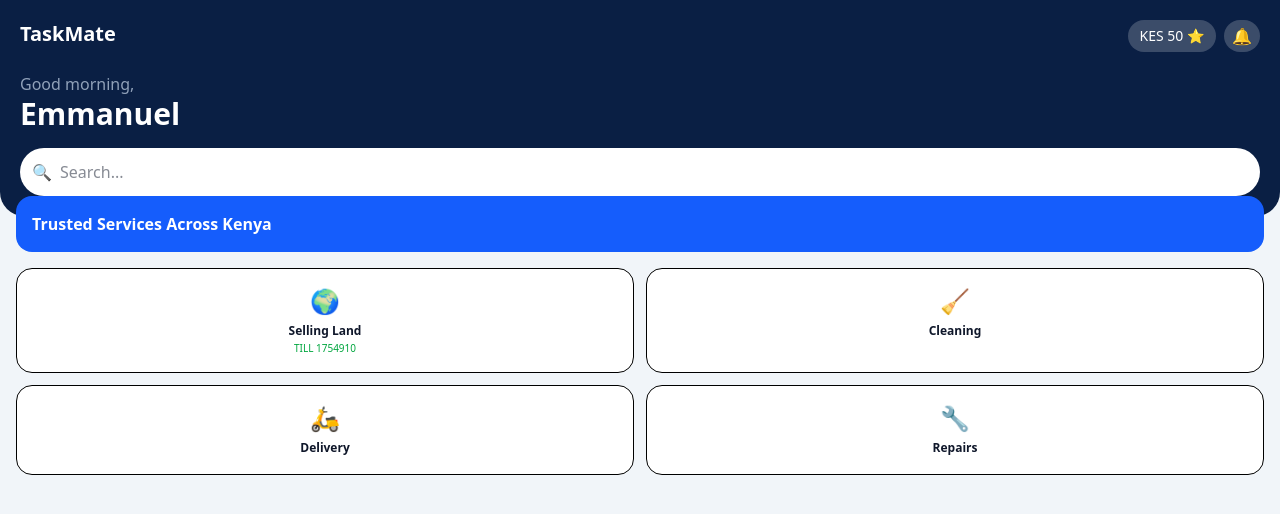
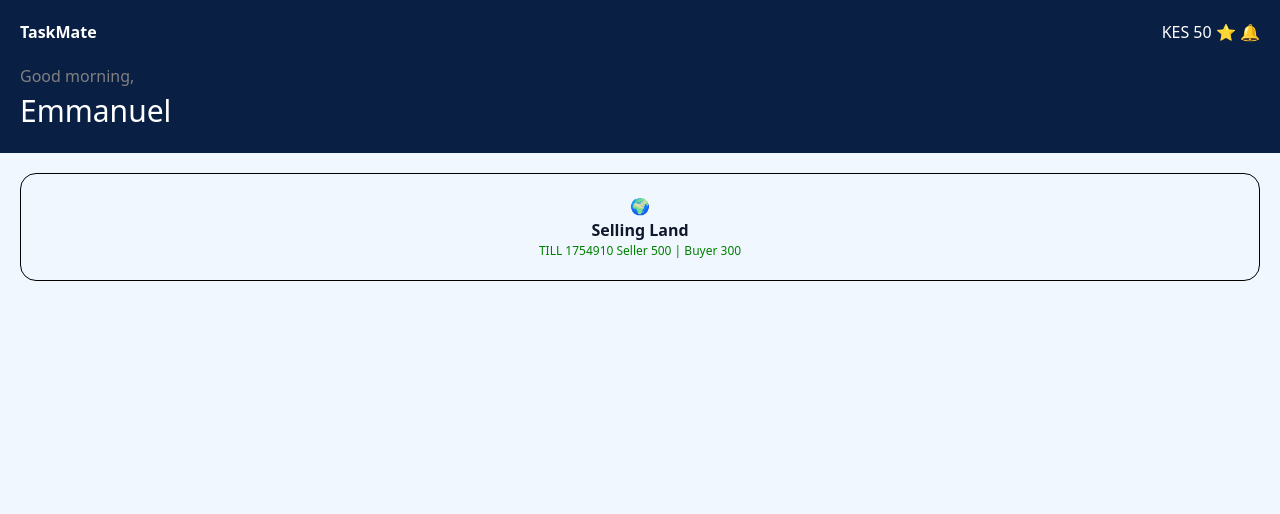
Before and after one commit to njoguemmanuel04-lgtm/taskmate, a Next.js app: page / in a window 1280 px wide. Shown: the top 514 px of the page. Built offline with nearby package versions, Linux system fonts and the light colour scheme.

Commit message:
Update page.tsx

```diff
--- a/app/page.tsx
+++ b/app/page.tsx
@@ -1,38 +1,21 @@
 "use client";
-import { useState } from "react";
 export default function Page(){
-const [q,setQ]=useState("");
-return (
-<div className="bg-slate-100 min-h-screen pb-20">
-<div className="bg-[#0a1f44] p-5 rounded-b-3xl">
-<div className="flex justify-between">
-<b className="text-white text-xl">TaskMate</b>
-<div className="flex gap-2">
-<button onClick={()=>location.href="/subscription"} className="bg-white/20 text-white rounded-full px-3 py-1 text-sm">KES 50 ⭐</button>
-<span className="bg-white/20 rounded-full px-2 py-1">🔔</span>
+return(
+<div>
+<div style={{background:"#0a1f44",padding:20}}>
+<div style={{display:"flex",justifyContent:"space-between"}}>
+<b style={{color:"white"}}>TaskMate</b>
+<button style={{color:"white"}}>KES 50 ⭐ 🔔</button>
 </div>
+<p style={{color:"gray",marginTop:20}}>Good morning,</p>
+<h1 style={{color:"white",fontSize:30}}>Emmanuel</h1>
 </div>
-<p className="text-slate-400 mt-5">Good morning,</p>
-<h1 className="text-white text-3xl font-bold">Emmanuel</h1>
-<div className="bg-white rounded-full p-3 flex gap-2 mt-4">
-<span>🔍</span>
-<input value={q} onChange={e=>setQ(e.target.value)} placeholder="Search..." className="flex-1 outline-none"/>
+<div style={{padding:20}}>
+<div onClick={()=>location.href="/land"} style={{border:"1px solid black",padding:20,borderRadius:16,textAlign:"center"}}>
+<div>🌍</div>
+<b>Selling Land</b>
+<div style={{color:"green",fontSize:12}}>TILL 1754910 Seller 500 | Buyer 300</div>
 </div>
-</div>
-
-<div className="bg-blue-600 -mt-5 mx-4 rounded-2xl p-4 text-white">
-<b>Trusted Services Across Kenya</b>
-</div>
-
-<div className="grid grid-cols-2 gap-3 p-4">
-<div onClick={()=>location.href="/land"} className="bg-white rounded-2xl p-4 text-center border border-black">
-<div className="text-2xl">🌍</div>
-<b className="text-xs">Selling Land</b>
-<div className="text-[10px] text-green-600">TILL 1754910</div>
-</div>
-<div className="bg-white rounded-2xl p-4 text-center border border-black"><div className="text-2xl">🧹</div><b className="text-xs">Cleaning</b></div>
-<div className="bg-white rounded-2xl p-4 text-center border border-black"><div className="text-2xl">🛵</div><b className="text-xs">Delivery</b></div>
-<div className="bg-white rounded-2xl p-4 text-center border border-black"><div className="text-2xl">🔧</div><b className="text-xs">Repairs</b></div>
 </div>
 </div>
 )
```
